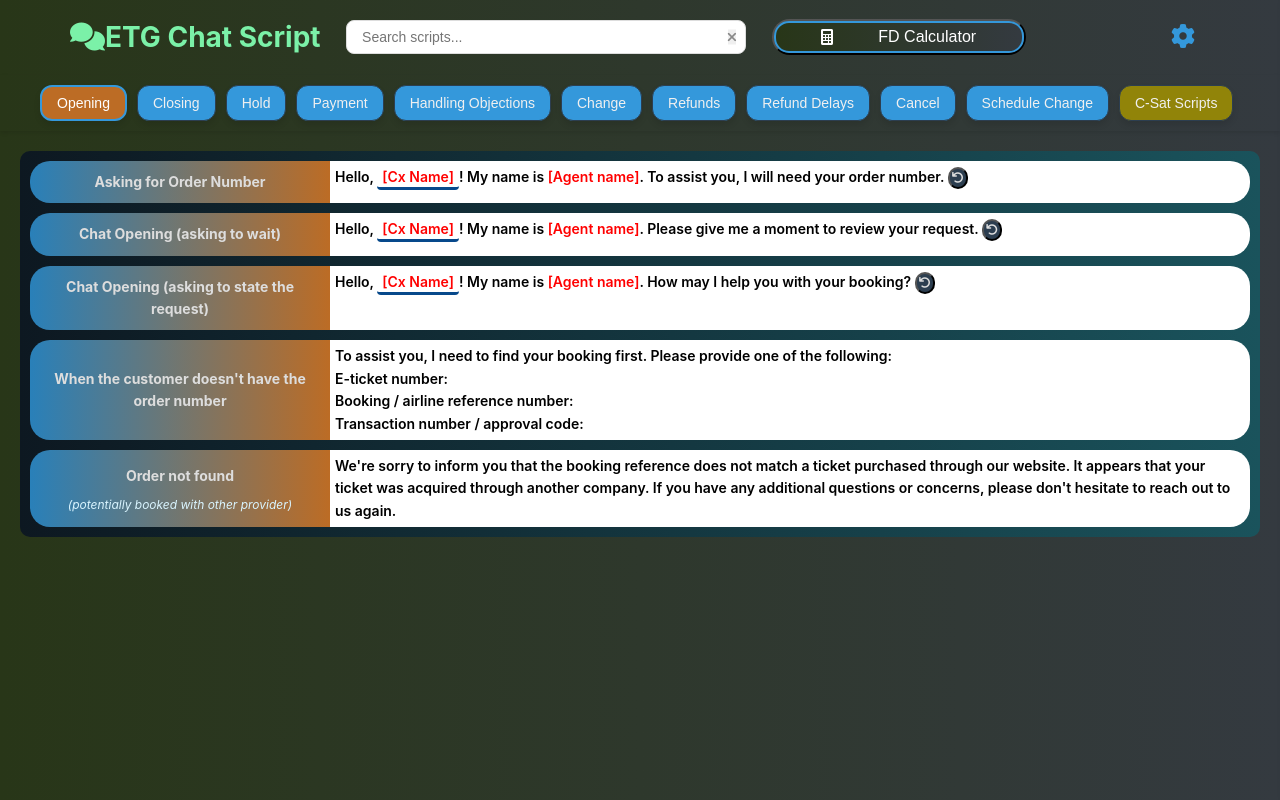
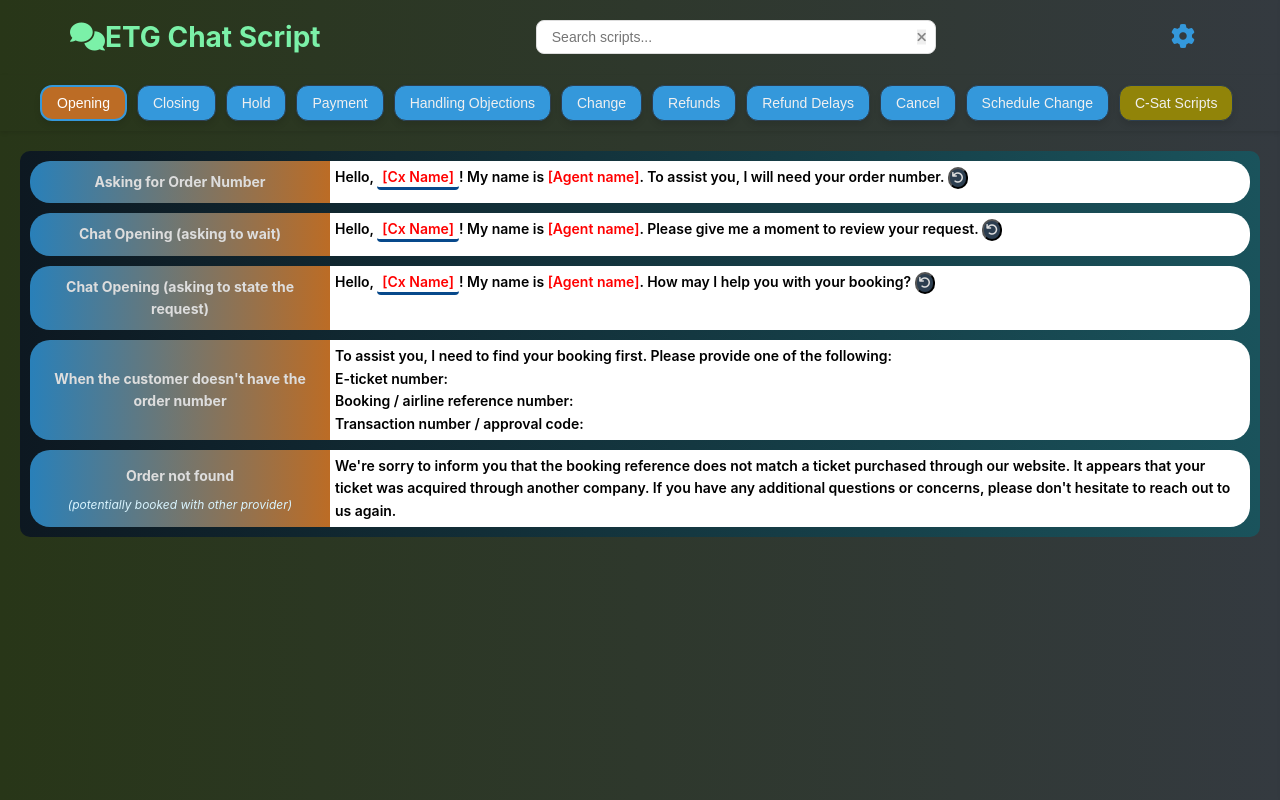
Before and after one commit to Marque6299/ETI-chat-script, a plain HTML site: page index.html in a window 1280 px wide. Drawn offline with Linux system fonts and the light colour scheme.

Commit message:
Update index.html

```diff
--- a/index.html
+++ b/index.html
@@ -483,11 +483,6 @@ body {
                     <input type="text" class="search-input" placeholder="Search scripts...">
                     <button class="times-icon"><i class="fas fa-times"></i></button>
                 </div>
-                <div class="header-actions">
-                    <button class="header-link-button"><a href="https://mis-ghostjm.github.io/GLBMIS/" target="_blank" class="fd-calculator-link">
-                        <i class="fas fa-calculator"></i> FD Calculator
-                    </a></button>
-                </div>
                 <button id="sidebarToggle" class="sidebar-toggle" aria-label="Toggle Sidebar">
                     <span class="toggle-icon"><i class="fa-solid fa-gear"></i></span>
                 </button>
```
